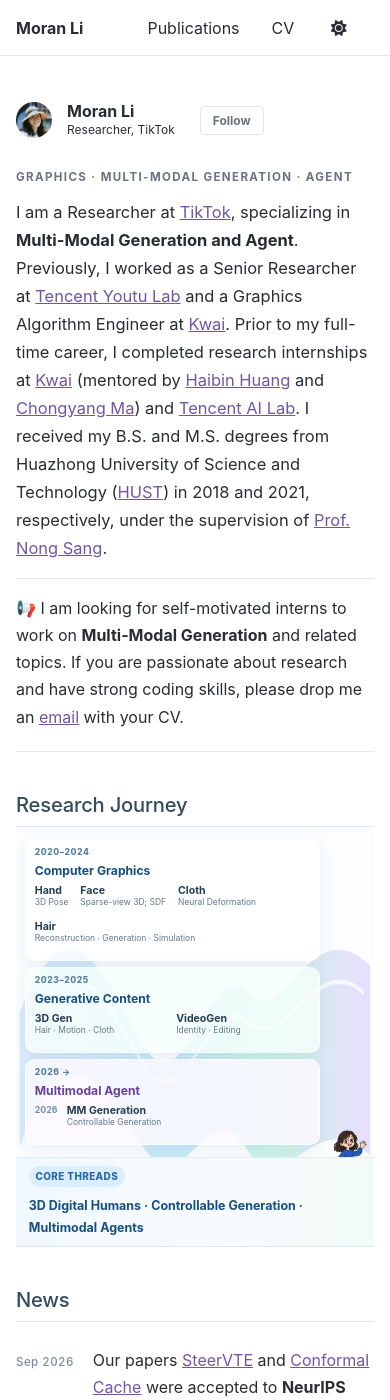
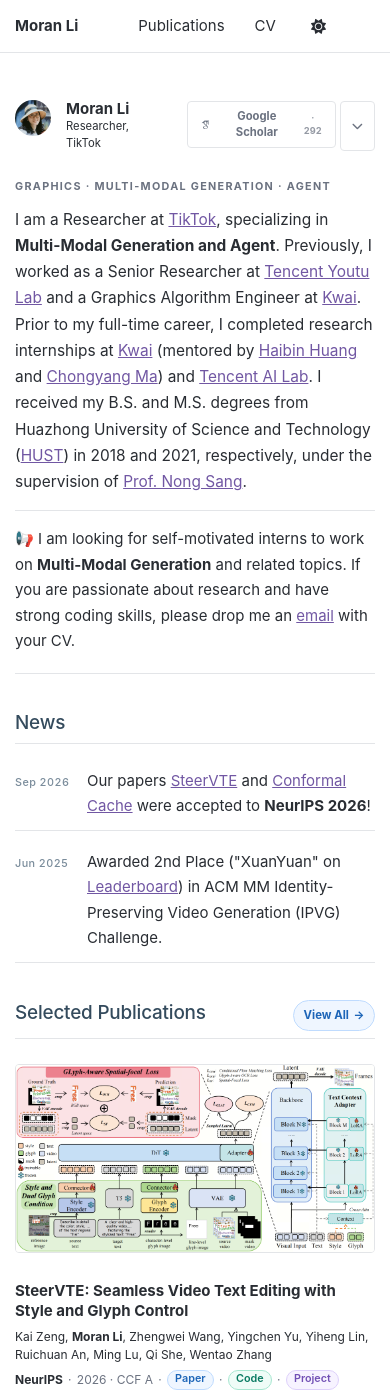
Before and after one commit to moranli-aca/moranli-aca.github.io, a Jekyll site: the page built from _pages/about.md, in a window 390 px wide and 1400 px high. Built offline with Jekyll 4.4.1, drawn with Linux system fonts in a browser that asks for light colours; some web fonts are replaced; some of the changed text lies outside the part shown.

Commit message:
Improve homepage academic profile
Surface current Scholar metrics, prioritize research updates, and add responsive visitor context for a denser academic presentation.

```diff
--- /dev/null
+++ b/_data/scholar.yml
@@ -0,0 +1,2 @@
+citations: 292
+updated_at: "2026-11-17"
--- a/_includes/author-profile.html
+++ b/_includes/author-profile.html
@@ -14,8 +14,19 @@
   </div>
 
   <div class="author__urls-wrapper">
-    <button class="btn btn--inverse" type="button" aria-expanded="false">Follow</button>
-    <ul class="author__urls social-icons">
+    <div class="author__mobile-actions">
+      {% if site.author.googlescholar %}
+        <a class="btn btn--inverse author__scholar-button" href="{{ site.author.googlescholar }}" target="_blank" rel="noopener noreferrer">
+          <i class="ai ai-google-scholar ai-fw" aria-hidden="true"></i>
+          <span>Google Scholar</span>
+          {% if site.data.scholar.citations %}<span class="author__citation-count">· {{ site.data.scholar.citations }}</span>{% endif %}
+        </a>
+      {% endif %}
+      <button class="btn btn--inverse author__menu-toggle" type="button" aria-expanded="false" aria-controls="author-profile-links" aria-label="Show other profile links" title="Other profile links">
+        <i class="fas fa-chevron-down" aria-hidden="true"></i>
+      </button>
+    </div>
+    <ul id="author-profile-links" class="author__urls social-icons">
       {% if site.author.location %}
         <li class="author__desktop"><i class="fas fa-fw fa-location-dot icon-pad-right" aria-hidden="true"></i>{{ site.author.location }}</li>
       {% endif %}
@@ -26,7 +37,7 @@
         <li><a href="https://github.com/{{ site.author.github }}"><i class="fab fa-fw fa-github icon-pad-right" aria-hidden="true"></i>GitHub</a></li>
       {% endif %}
       {% if site.author.googlescholar %}
-        <li><a href="{{ site.author.googlescholar }}"><i class="ai ai-google-scholar ai-fw icon-pad-right" aria-hidden="true"></i>Google Scholar</a></li>
+        <li><a href="{{ site.author.googlescholar }}"><i class="ai ai-google-scholar ai-fw icon-pad-right" aria-hidden="true"></i>Google Scholar{% if site.data.scholar.citations %} <span class="author__citation-count">· {{ site.data.scholar.citations }}</span>{% endif %}</a></li>
       {% endif %}
       {% if site.author.orcid %}
         <li><a href="{{ site.author.orcid }}"><i class="ai ai-orcid ai-fw icon-pad-right" aria-hidden="true"></i>ORCID</a></li>
--- a/_pages/about.md
+++ b/_pages/about.md
@@ -16,6 +16,28 @@ I am a Researcher at [TikTok](https://www.tiktok.com/en/), specializing in **Mul
   <div class="home-intro__callout" markdown="1">
 📢 I am looking for self-motivated interns to work on **Multi-Modal Generation** and related topics. If you are passionate about research and have strong coding skills, please drop me an [email](mailto:moranli.aca@gmail.com) with your CV.
   </div>
+</section>
+
+<section class="home-section home-news">
+  <div class="home-section__heading">
+    <h2>News</h2>
+  </div>
+  <ul class="home-news__list">
+    <li><time datetime="2026-09">Sep 2026</time><span>Our papers <a href="https://zengkaiya.github.io/SteerVTE/">SteerVTE</a> and <a href="{{ '/publication/2026-conformal-cache' | relative_url }}">Conformal Cache</a> were accepted to <strong>NeurIPS 2026</strong>!</span></li>
+    <li><time datetime="2025-06">Jun 2025</time><span>Awarded 2nd Place ("XuanYuan" on <a href="https://hidream-ai.github.io/ipvg-challenge.github.io/#results">Leaderboard</a>) in ACM MM Identity-Preserving Video Generation (IPVG) Challenge.</span></li>
+  </ul>
+</section>
+
+<section class="home-section home-publications">
+  <div class="home-section__heading">
+    <h2>Selected Publications</h2>
+    <a class="home-section__more" href="{{ '/publications/' | relative_url }}">View All <span aria-hidden="true">→</span></a>
+  </div>
+{% assign sorted_pubs = site.publications | sort: "date" | reverse %}
+{% for pub in sorted_pubs limit: 10 %}
+  {% assign post = pub %}
+  {% include archive-single-publication.html %}
+{% endfor %}
 </section>
 
 <section id="research-journey" class="home-section home-journey">
@@ -73,26 +95,21 @@ I am a Researcher at [TikTok](https://www.tiktok.com/en/), specializing in **Mul
   </div>
 </section>
 
-<section class="home-section home-news">
+<section class="home-section home-reach" aria-labelledby="global-reach-title">
   <div class="home-section__heading">
-    <h2>News</h2>
+    <h2 id="global-reach-title">Global Reach</h2>
+    <span class="home-reach__privacy">Approximate location · IP not stored by this site</span>
   </div>
-  <ul class="home-news__list">
-    <li><time datetime="2026-09">Sep 2026</time><span>Our papers <a href="https://zengkaiya.github.io/SteerVTE/">SteerVTE</a> and <a href="{{ '/publication/2026-conformal-cache' | relative_url }}">Conformal Cache</a> were accepted to <strong>NeurIPS 2026</strong>!</span></li>
-    <li><time datetime="2025-06">Jun 2025</time><span>Awarded 2nd Place ("XuanYuan" on <a href="https://hidream-ai.github.io/ipvg-challenge.github.io/#results">Leaderboard</a>) in ACM MM Identity-Preserving Video Generation (IPVG) Challenge.</span></li>
-  </ul>
-</section>
-
-<section class="home-section home-publications">
-  <div class="home-section__heading">
-    <h2>Selected Publications</h2>
-    <a class="home-section__more" href="{{ '/publications/' | relative_url }}">View All <span aria-hidden="true">→</span></a>
+  <div class="home-reach__layout">
+    <div class="home-reach__copy">
+      <p class="home-reach__kicker">Current visitor</p>
+      <p class="home-reach__location" data-visitor-location aria-live="polite">Locating your region…</p>
+      <p class="home-reach__detail">Research travels further when ideas are shared. This globe marks the approximate region of your current visit.</p>
+    </div>
+    <div class="visitor-globe" data-visitor-globe>
+      <canvas class="visitor-globe__canvas" aria-label="Interactive globe showing the current visitor's approximate region"></canvas>
+    </div>
   </div>
-{% assign sorted_pubs = site.publications | sort: "date" | reverse %}
-{% for pub in sorted_pubs limit: 10 %}
-  {% assign post = pub %}
-  {% include archive-single-publication.html %}
-{% endfor %}
 </section>
 
 <section class="home-section home-service" markdown="1">
--- a/_sass/layout/_home.scss
+++ b/_sass/layout/_home.scss
@@ -344,6 +344,91 @@
   }
 }
 
+.home-reach__privacy {
+  color: var(--global-text-color-light);
+  font-size: 0.68rem;
+}
+
+.home-reach__layout {
+  display: grid;
+  grid-template-columns: minmax(0, 1fr) 15rem;
+  align-items: center;
+  gap: 2rem;
+  min-height: 15rem;
+  overflow: hidden;
+  border-bottom: 1px solid var(--global-border-color);
+  background:
+    linear-gradient(90deg, var(--global-bg-color) 0%, var(--global-bg-color) 42%, transparent 78%),
+    radial-gradient(circle at 86% 50%, rgba(37, 153, 173, 0.12), transparent 52%);
+}
+
+.home-reach__copy {
+  position: relative;
+  z-index: 2;
+  padding: 1.25rem 0 1.5rem;
+}
+
+.home-reach__kicker {
+  margin: 0 0 0.35rem !important;
+  color: #348090;
+  font-size: 0.68rem !important;
+  font-weight: 700;
+  letter-spacing: 0.08em;
+  text-transform: uppercase;
+}
+
+.home-reach__location {
+  min-height: 2rem;
+  margin: 0 0 0.7rem !important;
+  color: #263e51;
+  font-size: 1.32rem !important;
+  font-weight: 650;
+  line-height: 1.35;
+}
+
+.home-reach__detail {
+  max-width: 31rem;
+  margin: 0 !important;
+  color: var(--global-text-color-light);
+  font-size: 0.84rem !important;
+  line-height: 1.6;
+}
+
+.visitor-globe {
+  position: relative;
+  width: 15rem;
+  height: 15rem;
+  justify-self: end;
+}
+
+.visitor-globe__canvas {
+  display: block;
+  width: 100%;
+  height: 100%;
+  cursor: grab;
+  contain: layout paint size;
+
+  &:active {
+    cursor: grabbing;
+  }
+}
+
+html[data-theme="dark"] {
+  .home-reach__layout {
+    background:
+      linear-gradient(90deg, var(--global-bg-color) 0%, var(--global-bg-color) 42%, transparent 78%),
+      radial-gradient(circle at 86% 50%, rgba(65, 185, 197, 0.18), transparent 52%);
+  }
+
+  .home-reach__kicker {
+    color: #75c5ce;
+  }
+
+  .home-reach__location {
+    color: var(--global-text-color);
+  }
+}
+
 .home-publications {
   .publication-card {
     padding: 0.8rem 0;
@@ -399,6 +484,36 @@
     display: none;
   }
 
+  .home-reach__privacy {
+    display: none;
+  }
+
+  .home-reach__layout {
+    grid-template-columns: minmax(0, 1fr) 8.8rem;
+    gap: 0.5rem;
+    min-height: 11rem;
+    background:
+      linear-gradient(90deg, var(--global-bg-color) 0%, var(--global-bg-color) 38%, transparent 85%),
+      radial-gradient(circle at 88% 50%, rgba(37, 153, 173, 0.12), transparent 55%);
+  }
+
+  .home-reach__copy {
+    padding: 1rem 0;
+  }
+
+  .home-reach__location {
+    font-size: 1.02rem !important;
+  }
+
+  .home-reach__detail {
+    font-size: 0.72rem !important;
+  }
+
+  .visitor-globe {
+    width: 8.8rem;
+    height: 8.8rem;
+  }
+
   .research-river__flow {
     height: 100%;
   }
--- a/_sass/layout/_reset.scss
+++ b/_sass/layout/_reset.scss
@@ -8,11 +8,7 @@ html {
   /* apply a natural box layout model to all elements */
   box-sizing: border-box;
   background-color: var(--global-bg-color);
-  font-size: 16px;
-
-  @include breakpoint($medium) {
-    font-size: 18px;
-  }
+  font-size: 15px;
 
   -webkit-text-size-adjust: 100%;
   -ms-text-size-adjust: 100%;
--- a/_sass/layout/_sidebar.scss
+++ b/_sass/layout/_sidebar.scss
@@ -157,6 +157,12 @@
   }
 }
 
+.author__citation-count {
+  font-size: 0.82em;
+  font-variant-numeric: tabular-nums;
+  opacity: 0.72;
+}
+
 .author__urls-wrapper {
   position: relative;
   display: table-cell;
@@ -176,12 +182,40 @@
     display: block;
   }
 
-  button {
-    margin-bottom: 0;
+  .author__mobile-actions {
+    display: flex;
+    align-items: stretch;
+    gap: 0.25rem;
 
     @include breakpoint($large) {
       display: none;
     }
+  }
+
+  .author__scholar-button {
+    display: inline-flex;
+    align-items: center;
+    gap: 0.35rem;
+    text-decoration: none;
+  }
+
+  button {
+    margin-bottom: 0;
+    min-width: 2.35rem;
+    padding-right: 0.65rem;
+    padding-left: 0.65rem;
+
+    @include breakpoint($large) {
+      display: none;
+    }
+  }
+
+  .author__menu-toggle i {
+    transition: transform 0.18s ease;
+  }
+
+  .author__menu-toggle.open i {
+    transform: rotate(180deg);
   }
 }
 
--- a/assets/js/main.js
+++ b/assets/js/main.js
@@ -23,7 +23,7 @@ function initThemeToggle() {
 }
 
 function initAuthorMenu() {
-  const button = document.querySelector(".author__urls-wrapper button");
+  const button = document.querySelector(".author__menu-toggle");
   const links = document.querySelector(".author__urls");
   if (!button || !links) return;
 
@@ -34,7 +34,97 @@ function initAuthorMenu() {
   });
 }
 
+function formatVisitorLocation(location) {
+  const parts = [location.city, location.region, location.country]
+    .filter(Boolean)
+    .filter((part, index, values) => values.indexOf(part) === index);
+  return parts.join(", ") || "Region unavailable";
+}
+
+async function initVisitorGlobe() {
+  const container = document.querySelector("[data-visitor-globe]");
+  const canvas = container?.querySelector("canvas");
+  const locationLabel = document.querySelector("[data-visitor-location]");
+  if (!container || !canvas || !locationLabel) return;
+
+  let visitor = null;
+  try {
+    const response = await fetch("https://get.geojs.io/v1/ip/geo.json");
+    if (!response.ok) throw new Error("Location request failed");
+    visitor = await response.json();
+    locationLabel.textContent = formatVisitorLocation(visitor);
+  } catch {
+    locationLabel.textContent = "Welcome from around the world";
+  }
+
+  try {
+    const { default: createGlobe } = await import("https://cdn.jsdelivr.net/npm/cobe@0.6.4/+esm");
+    const reducedMotion = window.matchMedia("(prefers-reduced-motion: reduce)").matches;
+    const marker = visitor ? [{
+      location: [Number(visitor.latitude), Number(visitor.longitude)],
+      size: 0.09,
+    }] : [];
+    let phi = 0;
+    let pointerDown = null;
+    let pointerOffset = 0;
+    let width = container.offsetWidth;
+
+    const globe = createGlobe(canvas, {
+      devicePixelRatio: Math.min(window.devicePixelRatio, 2),
+      width: width * 2,
+      height: width * 2,
+      phi: 0,
+      theta: 0.2,
+      dark: document.documentElement.hasAttribute("data-theme") ? 1 : 0,
+      diffuse: 1.15,
+      mapSamples: 12000,
+      mapBrightness: 5,
+      baseColor: [0.2, 0.48, 0.55],
+      markerColor: [0.94, 0.3, 0.24],
+      glowColor: [0.72, 0.9, 0.92],
+      markers: marker,
+      onRender: (state) => {
+        if (!pointerDown && !reducedMotion) phi += 0.003;
+        state.phi = phi + pointerOffset;
+        state.width = width * 2;
+        state.height = width * 2;
+        state.dark = document.documentElement.hasAttribute("data-theme") ? 1 : 0;
+      },
+    });
+
+    const resizeObserver = new ResizeObserver(() => {
+      width = container.offsetWidth;
+    });
+    resizeObserver.observe(container);
+
+    canvas.addEventListener("pointerdown", (event) => {
+      pointerDown = event.clientX;
+      canvas.setPointerCapture(event.pointerId);
+    });
+    canvas.addEventListener("pointermove", (event) => {
+      if (pointerDown === null) return;
+      pointerOffset += (event.clientX - pointerDown) / 200;
+      pointerDown = event.clientX;
+    });
+    canvas.addEventListener("pointerup", () => {
+      pointerDown = null;
+    });
+    canvas.addEventListener("pointercancel", () => {
+      pointerDown = null;
+    });
+
+    container.classList.add("is-ready");
+    window.addEventListener("pagehide", () => {
+      resizeObserver.disconnect();
+      globe.destroy();
+    }, { once: true });
+  } catch {
+    container.classList.add("is-unavailable");
+  }
+}
+
 document.addEventListener("DOMContentLoaded", () => {
   initThemeToggle();
   initAuthorMenu();
+  initVisitorGlobe();
 });
```
Also changed, not shown: scripts/update_scholar.py (added, +41 -0 lines), .github/workflows/update-scholar.yml (added).
